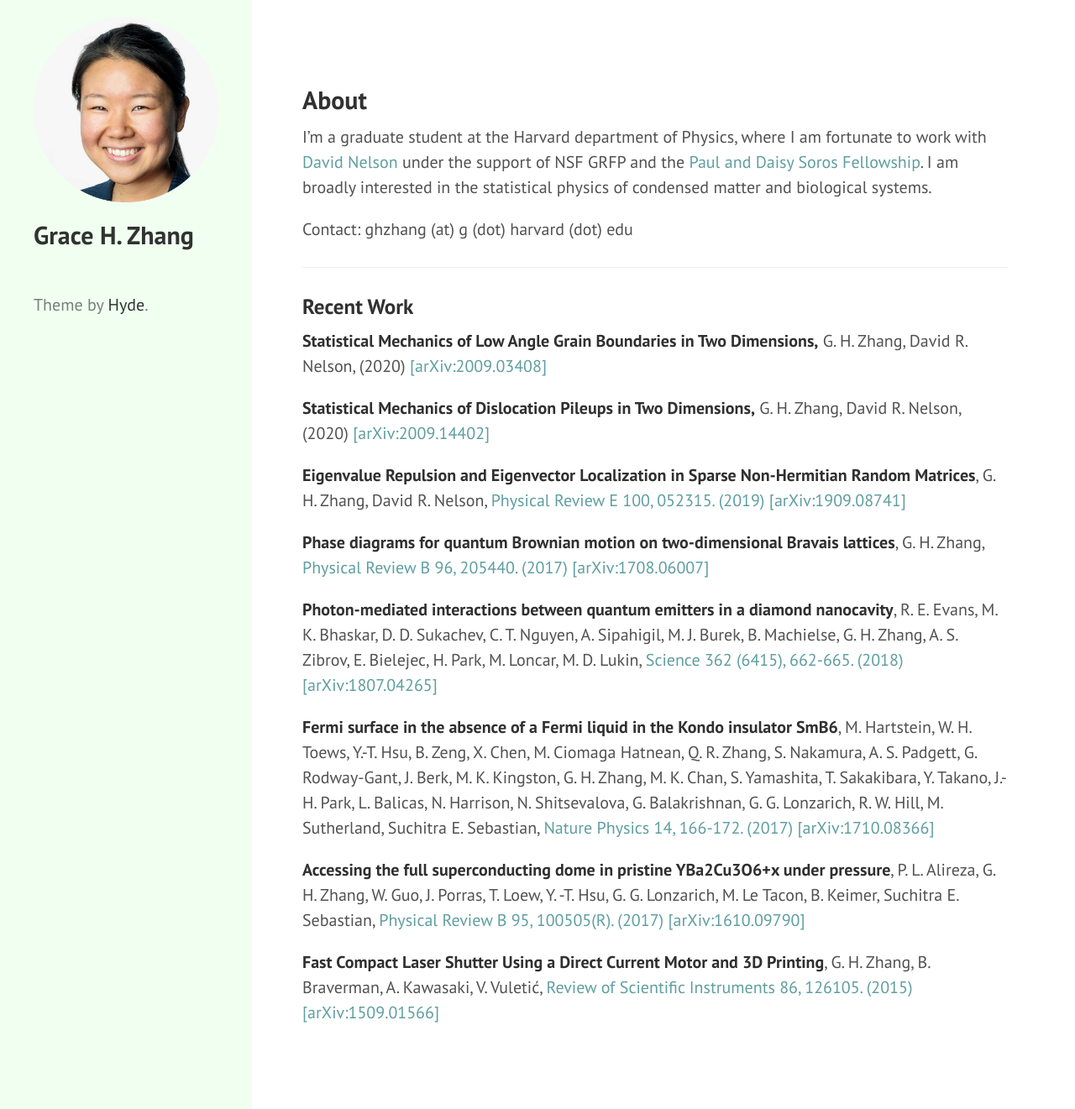
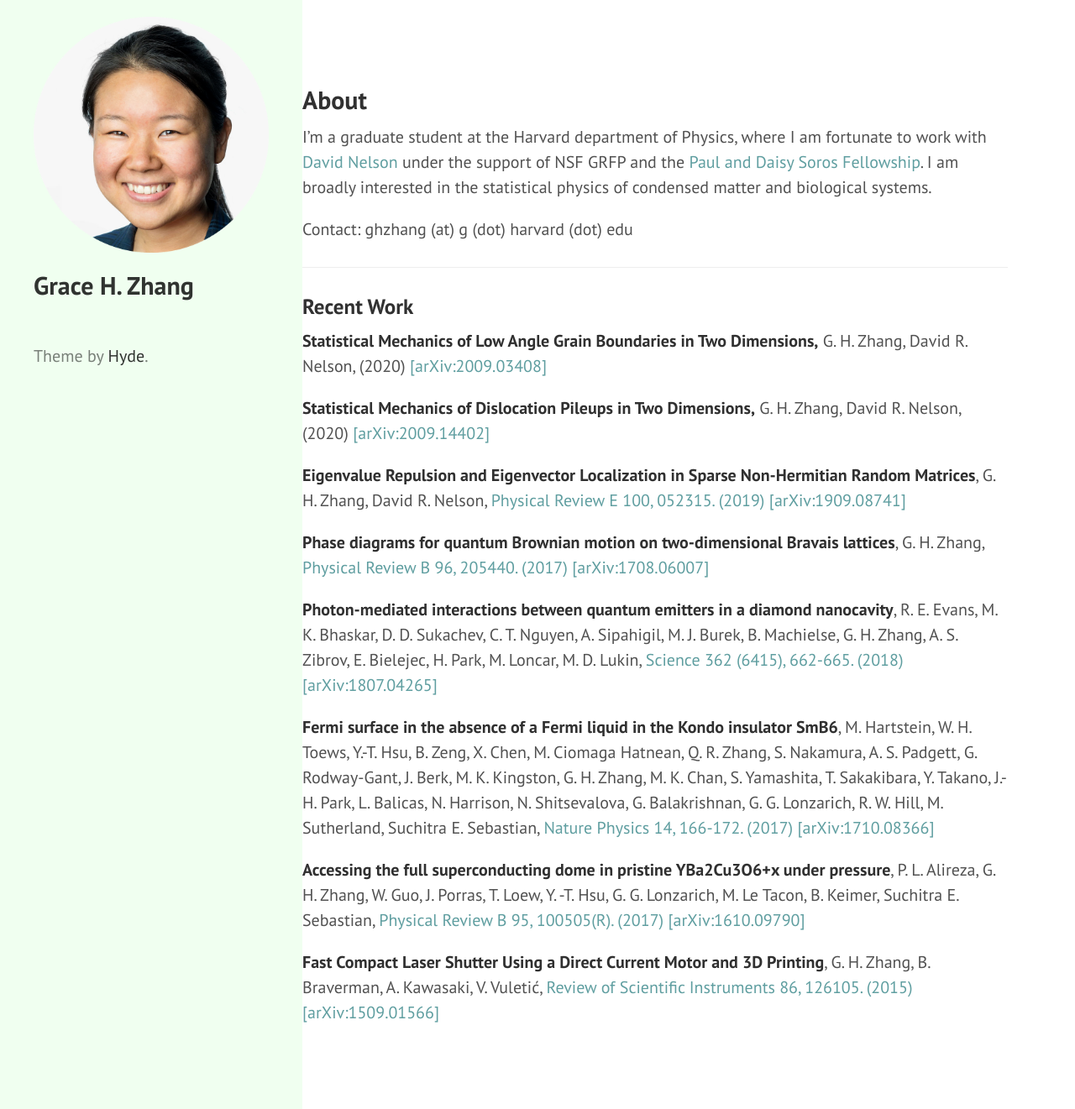
Before and after one commit to ghzhang0/ghzhang0.github.io, a Jekyll site: the page built from index.markdown, in a window 1280 px wide and 1321 px high. Shown: the whole window at 84% size. Built offline with Jekyll 4.4.1, drawn with Linux system fonts in a browser that asks for light colours.

Commit message:
Update hyde.css

```diff
--- a/public/css/hyde.css
+++ b/public/css/hyde.css
@@ -65,7 +65,7 @@ html {
     top: 0;
     left: 0;
     bottom: 0;
-    width: 15rem;
+    width: 18rem;
     text-align: left;
   }
 }
```
